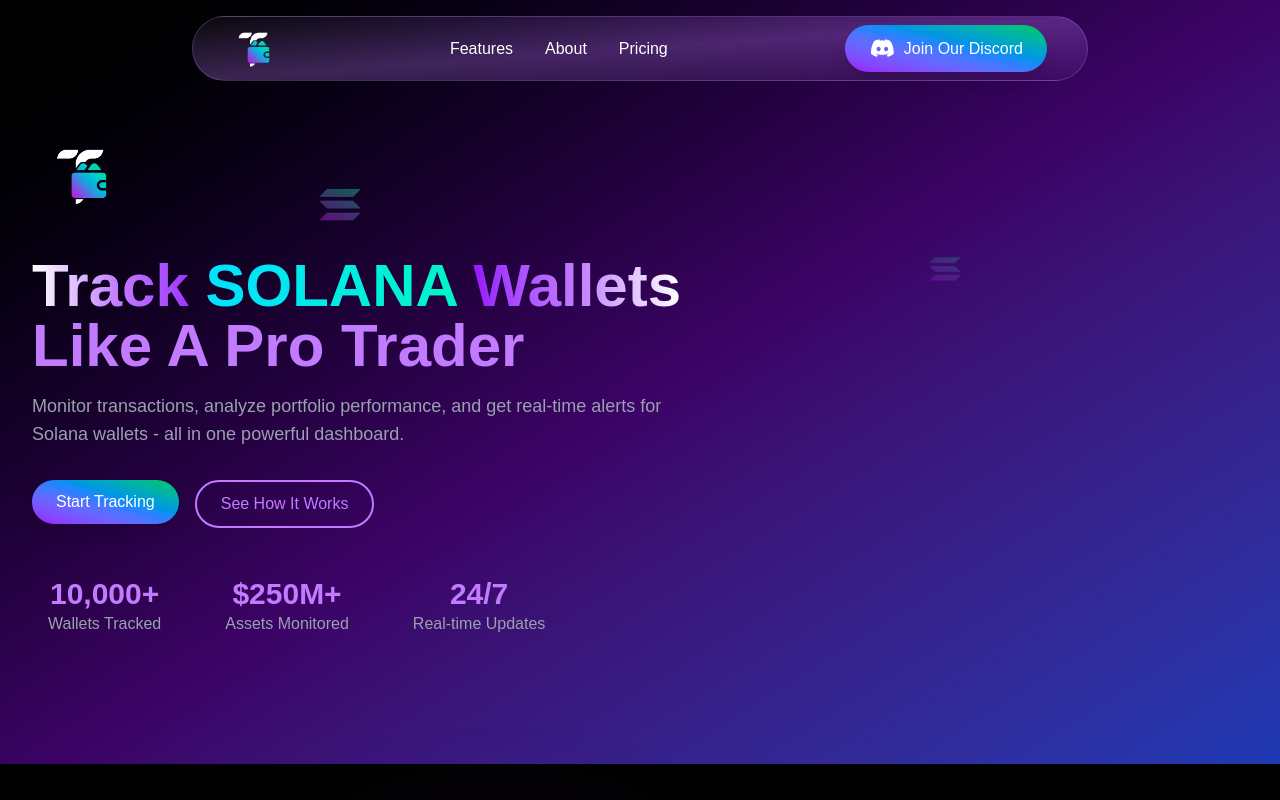
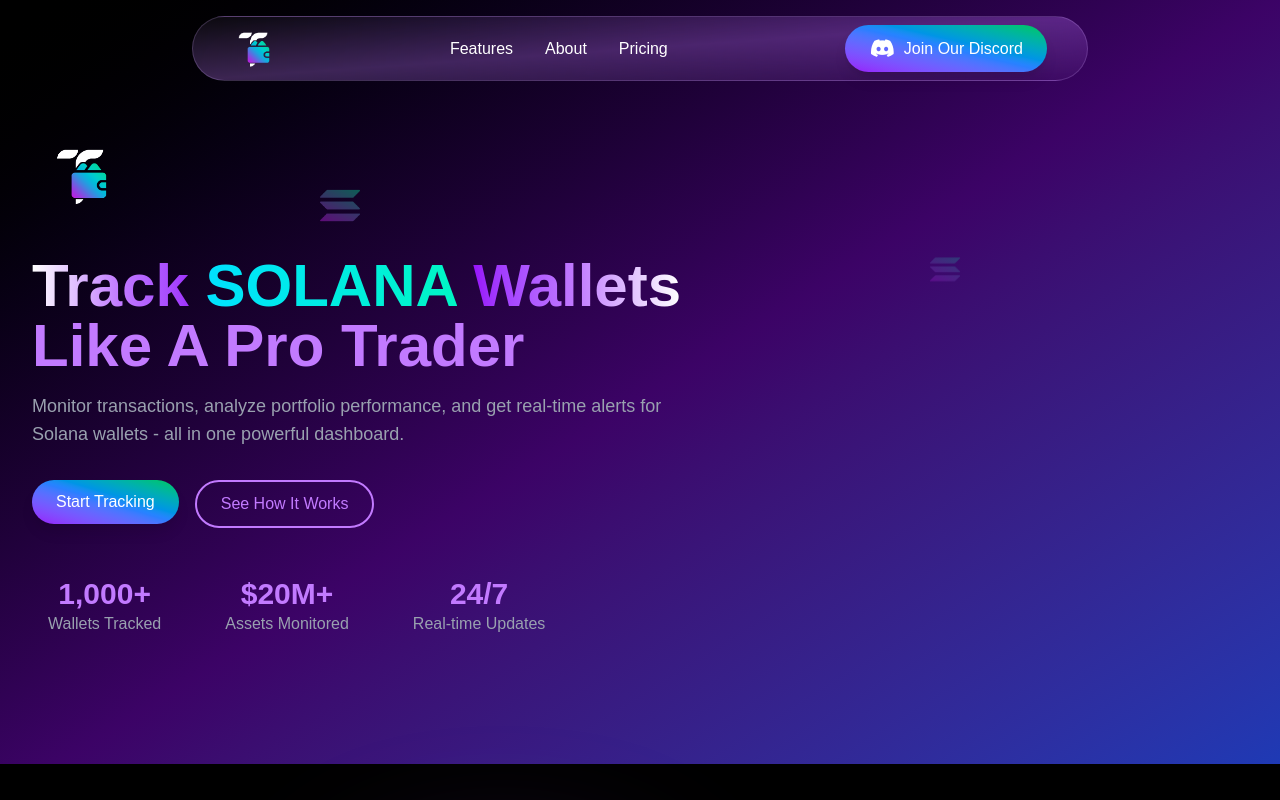
Before and after one commit to mamebb2023/TraderPro, a Next.js app: page / in a window 1280 px wide. Shown: the top 800 px of the page. Built offline with nearby package versions, Linux system fonts and the light colour scheme; a web font is replaced by a local one.

Commit message:
Update README with setup instructions and enhance layout styles

```diff
--- a/app/globals.css
+++ b/app/globals.css
@@ -34,7 +34,7 @@ body {
 }
 
 ::-webkit-scrollbar-thumb {
-  background-color: rgba(0, 120, 0, 0.2);
+  background-color: transparent;
   opacity: 0.3;
   border-radius: 4px;
 }
--- a/app/layout.tsx
+++ b/app/layout.tsx
@@ -1,8 +1,6 @@
 import type { Metadata } from "next";
 import { Funnel_Sans } from "next/font/google";
-import { Toaster } from "react-hot-toast";
 import "./globals.css";
-import "lenis/dist/lenis.css";
 import ReactLenis from "lenis/react";
 
 const font = Funnel_Sans({
@@ -20,25 +18,24 @@ export default function RootLayout({
   children: React.ReactNode;
 }>) {
   return (
-    <html lang="en">
+    <html lang="en" className={font.className}>
       <head>
         <link
           href="https://unpkg.com/boxicons@2.1.4/css/boxicons.min.css"
           rel="stylesheet"
         />
       </head>
-      <body className={`${font.className} antialiased`}>
-        {/* Gradient background element */}
+      <body className="antialiased h-full overflow-hidden">
+        {" "}
+        {/* Removed overflow-y: auto */}
         <div className="fixed inset-0 -z-50">
-          <div className="absolute inset-0 bg-gradient-to-br from-black via-purple-950 to-blue-800 overflow-hidden" />
+          <div className="absolute inset-0 bg-gradient-to-br from-black via-purple-950 to-blue-800" />
         </div>
-
-        <div className="overflow-y-auto">
-        <ReactLenis root>
+        <ReactLenis root className="h-full overflow-y-auto">
+          {" "}
+          {/* Added h-full and overflow-y-auto here */}
           {children}
-          <Toaster />
         </ReactLenis>
-        </div>
       </body>
     </html>
   );
--- a/components/landing/CallToAction1.tsx
+++ b/components/landing/CallToAction1.tsx
@@ -76,20 +76,7 @@ const CallToAction = () => {
               Start Tracking Now
             </Link>
           </Button>
-          <Button variant="outline">
-            <Link href="/#how-it-works">See Example Dashboard</Link>
-          </Button>
         </motion.div>
-
-        {/* <motion.div
-          initial={{ opacity: 0 }}
-          whileInView={{ opacity: 0.4 }}
-          transition={{ duration: 0.5, delay: 0.3 }}
-          viewport={{ once: true }}
-          className="mt-10 text-sm text-gray-400"
-        >
-          No wallet connection needed - just paste any Solana address
-        </motion.div> */}
       </div>
     </section>
   );
--- a/components/landing/Footer.tsx
+++ b/components/landing/Footer.tsx
@@ -6,18 +6,16 @@ import Link from "next/link";
 
 const Footer = () => {
   return (
-    <section className="flex justify-center py-6 md:py-10 bg-black text-white">
+    <section className="flex justify-center py-5 md:py-7">
       <div
-        className="w-full max-w-6xl px-4 sm:px-6 md:px-8 rounded-3xl"
+        className="w-full max-w-[90%] px-4 sm:px-6 md:px-8 rounded-3xl py-4"
         style={{
           background:
             "linear-gradient(to bottom right, #000, #000, #300030, #000030, rgb(0, 54, 7))",
         }}
       >
-        {/* Top Content */}
         <div className="flex flex-col md:flex-row justify-between items-center md:items-start gap-8 py-6">
-          {/* Logo & Description */}
-          <div className="flex flex-col items-center md:items-start text-center md:text-left">
+          <div className="flex-grow flex flex-col items-center md:items-start text-center md:text-left">
             <div className="flex items-center gap-3 mb-2">
               <Image
                 src="/tp-logo-white.png"
@@ -37,7 +35,7 @@ const Footer = () => {
           </div>
 
           {/* Quick Links */}
-          <div className="flex flex-col items-center md:items-start text-center md:text-left">
+          <div className="flex-grow flex flex-col items-center md:items-start text-center md:text-left">
             <h3 className="text-sm font-semibold text-gray-300 uppercase tracking-wider mb-3">
               Quick Links
             </h3>
@@ -55,12 +53,11 @@ const Footer = () => {
             </ul>
           </div>
 
-          {/* Social Links */}
-          <div className="flex flex-col items-center md:items-start">
+          <div className="flex-grow flex flex-col items-center md:items-start">
             <h3 className="text-sm font-semibold text-gray-300 uppercase tracking-wider mb-3">
               Connect
             </h3>
-            <div className="flex gap-4">
+            <div className="flex gap-3">
               {socialLinks.map((social) => (
                 <Link
                   key={social.name}
@@ -69,7 +66,7 @@ const Footer = () => {
                   rel="noopener noreferrer"
                   className={`${getSocialColor(
                     social.name
-                  )} p-2 rounded-full flex items-center justify-center text-lg hover:scale-105 transition-transform`}
+                  )} p-2 rounded-full flex items-center justify-center hover:scale-105 transition-transform`}
                   aria-label={social.name}
                 >
                   <i className={social.icon} />
@@ -79,7 +76,6 @@ const Footer = () => {
           </div>
         </div>
 
-        {/* Bottom Content */}
         <div className="border-t border-gray-700 py-4 flex flex-col sm:flex-row justify-between items-center text-center sm:text-left text-xs text-gray-500">
           <p className="mb-2 sm:mb-0">
             © {new Date().getFullYear()} TrackerPro
--- a/components/landing/Hero.tsx
+++ b/components/landing/Hero.tsx
@@ -115,8 +115,8 @@ const Hero = () => {
           className="flex flex-wrap items-center justify-center md:justify-start gap-8 text-center"
         >
           {[
-            { value: "10,000+", label: "Wallets Tracked" },
-            { value: "$250M+", label: "Assets Monitored" },
+            { value: "1,000+", label: "Wallets Tracked" },
+            { value: "$20M+", label: "Assets Monitored" },
             { value: "24/7", label: "Real-time Updates" },
           ].map((stat, index) => (
             <motion.div
--- a/middleware.ts
+++ /dev/null
@@ -1,21 +0,0 @@
-
-import { NextResponse } from "next/server";
-import type { NextRequest } from "next/server";
-
-const protectedRoutes = ["/account"]; // Add your protected routes here
-
-export async function middleware(request: NextRequest) {
-  // const token = await getToken({ req: request, secret: process.env.NEXTAUTH_SECRET });
-
-  const isProtected = protectedRoutes.some((route) =>
-    request.nextUrl.pathname.startsWith(route)
-  );
-
-  if (isProtected) {
-    const loginUrl = new URL("/", request.url);
-    loginUrl.searchParams.set("callbackUrl", request.nextUrl.pathname); // Optional: redirect back after login
-    return NextResponse.redirect(loginUrl);
-  }
-
-  return NextResponse.next();
-}
```
Also changed, not shown: package.json (+5 -11 lines), 2 other files (tests, documents, lock files or other folders).
